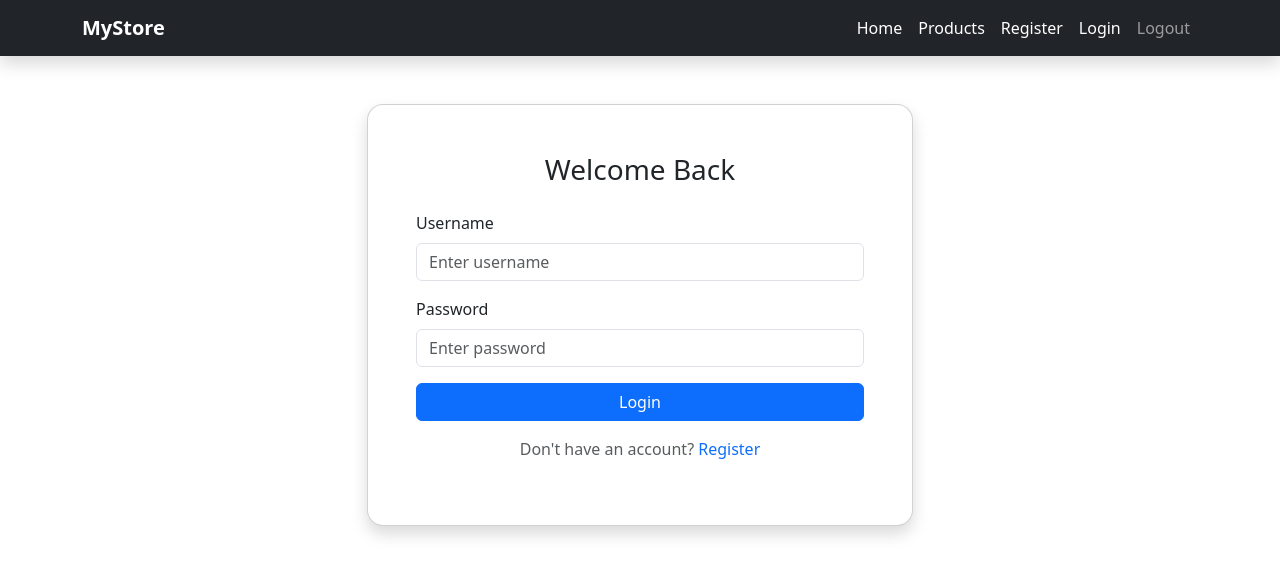
After one commit to ahmed-elsabbagh778/Django-Store-App, a Django app: page /login/ in a window 1280 px wide. The commit adds this page. Shown: the top 576 px of the page. Run offline with Django 5.2, Linux system fonts and the light colour scheme; some libraries are stand-ins or nearby versions.

Commit message:
created category and user models + login and signup + update/delete product

```diff
--- a/products/admin.py
+++ b/products/admin.py
@@ -1,5 +1,7 @@
 from django.contrib import admin
-from .models import Product
+from .models import Categories, Product, User
 
 admin.site.register(Product)
+admin.site.register(Categories)
+admin.site.register(User)
 # Register your models here.
--- a/products/views.py
+++ b/products/views.py
@@ -1,6 +1,6 @@
 from django.shortcuts import redirect, render
 
-from products.models import Product
+from products.models import Categories, Product, User
 
 # Create your views here.
 
@@ -23,15 +23,78 @@ def home(request):
             description=description,
             creation_date=creation_date,
             expiry_date=expiry_date,
-            category=category,
+            category=Categories.objects.get(name=category),
             price=price,
             country=country,
             image=image
         )
         return redirect('items')
 
-    return render(request, 'products/home.html', {'categories': Product.categories })
+    username = request.session.get('username')
+    if not username:
+        return redirect('login')
+
+    return render(request, 'products/home.html', {'categories': Categories.objects.all()})
 
 def items(request):
     products = Product.objects.all()
-    return render(request, 'products/items.html', {'products': products})
+    categories = Categories.objects.all()
+    username = request.session.get('username')
+    if not username:
+        return redirect('login')
+    return render(request, 'products/items.html', {'products': products , 'categories': categories})
+
+def delete(request, id):
+    product = Product.objects.get(id=id)
+    product.delete()
+    return redirect('items')
+
+def update(request, id):
+    product = Product.objects.get(id=id)
+
+    if request.method == 'POST':
+        product.name = request.POST.get('name')
+        product.description = request.POST.get('description')
+        product.creation_date = request.POST.get('creation_date')
+        product.expiry_date = request.POST.get('expiry_date')
+        product.category = Categories.objects.get(name=request.POST.get('category'))
+        product.price = request.POST.get('price')
+        product.country = request.POST.get('country')
+
+        if request.FILES.get('image'):
+            product.image = request.FILES['image']
+
+        product.save()
+        return redirect('items')
+
+
+def register(request):
+    if request.method == 'POST':
+        if request.POST.get('password') == request.POST.get('confirm_password'):
+            User.objects.create(
+                    username=request.POST.get('username'),
+                    email=request.POST.get('email'),
+                    password=request.POST.get('password')
+                )
+            return redirect('login')
+
+    return render(request, 'register.html')
+
+def login(request):
+    if request.method == 'POST':
+        username = request.POST.get('username')
+        password = request.POST.get('password')
+
+        user = User.objects.get(username=username)
+
+        if user.password == password:
+            request.session['user_id'] = user.id
+            request.session['username'] = user.username
+            return redirect('home')
+        return render(request, 'login.html')
+
+    return render(request, 'login.html')
+
+def logout(request):
+    request.session.flush()
+    return redirect('login')
--- a/project/urls.py
+++ b/project/urls.py
@@ -26,6 +26,11 @@ urlpatterns = [
     path('admin/', admin.site.urls),
     path('', views.home, name='home'),
     path('items/', views.items, name='items'),
+    path('delete/<int:id>', views.delete, name='delete'),
+    path('update/<int:id>/', views.update, name='update'),
+    path('register/', views.register, name='register'),
+    path('login/', views.login, name='login'),
+    path('logout/', views.logout, name='logout'),
 ]
 
 if settings.DEBUG:
--- a/templates/base.html
+++ b/templates/base.html
@@ -15,22 +15,36 @@
 </head>
 <body>
 
-<nav class="navbar navbar-expand-lg navbar-light bg-light">
-  <a class="navbar-brand" href="#">Navbar</a>
-  <button class="navbar-toggler" type="button" data-toggle="collapse" data-target="#navbarNav" aria-controls="navbarNav" aria-expanded="false" aria-label="Toggle navigation">
+<nav class="navbar navbar-expand-lg navbar-dark bg-dark shadow">
+  <div class="container">
+    <a class="navbar-brand fw-bold" href="{% url 'home' %}">MyStore</a>
+    <button class="navbar-toggler" type="button" data-bs-toggle="collapse" data-bs-target="#navbarNav"
+      aria-controls="navbarNav" aria-expanded="false" aria-label="Toggle navigation">
       <span class="navbar-toggler-icon"></span>
     </button>
+
     <div class="collapse navbar-collapse" id="navbarNav">
-    <ul class="navbar-nav">
-      <li class="nav-item active">
-        <a class="nav-link" href={% url "home" %}>Home</a>
+      <ul class="navbar-nav ms-auto">
+        <li class="nav-item">
+          <a class="nav-link text-white" href="{% url 'home' %}">Home</a>
         </li>
-      <li class="nav-item active">
-        <a class="nav-link" href={% url 'items' %}>Items</a>
+        <li class="nav-item">
+          <a class="nav-link text-white" href="{% url 'items' %}">Products</a>
+        </li>
+        <li class="nav-item">
+          <a class="nav-link text-white" href="{% url 'register' %}">Register</a>
+        </li>
+        <li class="nav-item">
+          <a class="nav-link text-white" href="{% url 'login' %}">Login</a>
+        </li>
+        <li class="nav-item">
+        <a class="nav-link" href="{% url 'logout' %}">Logout</a>
         </li>
       </ul>
     </div>
+  </div>
 </nav>
+
 
 
 {% block content %}
--- /dev/null
+++ b/templates/login.html
@@ -0,0 +1,48 @@
+{% extends 'base.html' %}
+{% load static %}
+
+{% block title %}Login{% endblock %}
+
+{% block content %}
+
+<div class="container mt-5">
+  <div class="row justify-content-center">
+    <div class="col-md-6">
+      <div class="card shadow rounded-4">
+        <div class="card-body p-5">
+          <h3 class="mb-4 text-center">Welcome Back</h3>
+
+          {% if form.errors %}
+          <div class="alert alert-danger">
+            Invalid username or password. Please try again.
+          </div>
+          {% endif %}
+
+          <form method="POST">
+            {% csrf_token %}
+
+            <div class="mb-3">
+              <label for="username" class="form-label">Username</label>
+              <input type="text" name="username" id="username" class="form-control" placeholder="Enter username" required>
+            </div>
+
+            <div class="mb-3">
+              <label for="password" class="form-label">Password</label>
+              <input type="password" name="password" id="password" class="form-control" placeholder="Enter password" required>
+            </div>
+
+            <div class="d-grid">
+              <button type="submit" class="btn btn-primary">Login</button>
+            </div>
+
+            <p class="mt-3 text-center text-muted">
+              Don't have an account?
+              <a href="{% url 'register' %}" class="text-decoration-none">Register</a>
+            </p>
+          </form>
+        </div>
+      </div>
+    </div>
+  </div>
+</div>
+{% endblock %}
```
Also changed, not shown: products/models.py (+16 -8 lines), products/templates/products/home.html (+21 -17 lines), products/templates/products/items.html (+120 -15 lines), templates/register.html (added, +52 -0 lines), media/images/jogurt_EtCp9TX.png (added), media/images/jogurt_P6XDjrR.png (added), media/images/jogurt_ieyIVYO.png (added), media/images/strawberries_WXWXOQb.jpg (added), media/images/strawberries_alxPR58.jpg (added), products/migrations/0002_categories_alter_product_category.py (added), products/migrations/0003_user.py (added), products/migrations/0004_alter_user_username.py (added), products/templates/products/update.html (added). Lines whose indentation alone changed are shown as unchanged.
